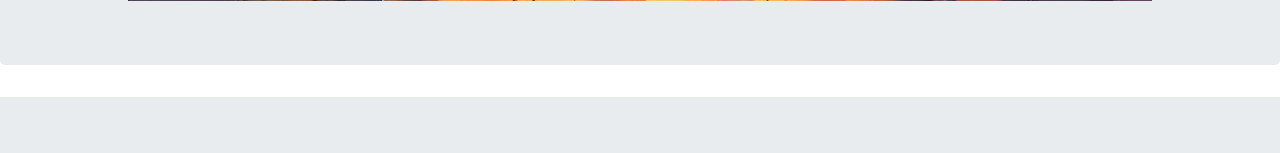
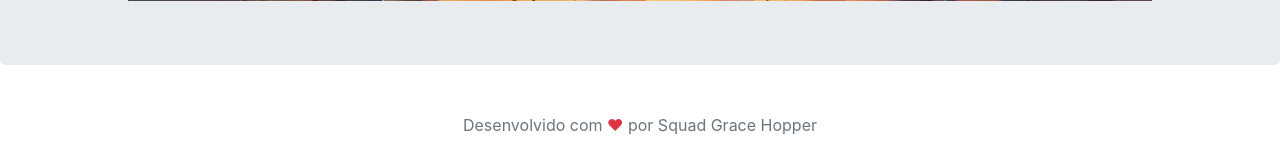
Before and after one commit to Dricalucia/desafioAPI-grace-hopper, a Flask app: page / in a window 1280 px wide. Shown: the part 1378-1531 px from the top of the page. Before the commit the page ends 1475 px from the top, so only its background shows below. Run offline with Flask 3, Linux system fonts and the light colour scheme; some libraries are stand-ins or nearby versions.

Commit message:
adicionando footer no index.html

```diff
--- a/templates/episode.html
+++ b/templates/episode.html
@@ -7,7 +7,7 @@
     <p><strong>Data lançamento:</strong> {{ episode.air_date }}</p>
     <p><strong>Código:</strong> {{ episode.episode }}</p>
 
-    <h2>Personagens neste episodio</h2>
+    <h2>Personagens neste episódio</h2>
     <ul>
       {% for character in characters %}
       <li>
--- a/templates/index.html
+++ b/templates/index.html
@@ -1,14 +1,24 @@
-{% extends "layout.html" %}
-
-{% block content %}
+{% extends "layout.html" %} {% block content %}
 <div class="jumbotron text-center">
   <!-- Título principal -->
   <h1 class="display-5">Bem-vindo à API de Rick e Morty</h1>
   <!-- Texto de introdução -->
-        <p class="lead">Explore personagens, locais e episódios do universo de Rick e Morty.</p>
-        <hr class="my-4">
+  <p class="lead">
+    Explore personagens, locais e episódios do universo de Rick e Morty.
+  </p>
+  <hr class="my-4" />
   <p>Escolha uma categoria no menu de navegação acima.</p>
   <!-- Imagem Rick e Morty -->
-        <img src="{{url_for('static', filename='Rick_e_Morty.jpg')}}" alt="Rick e Morty" class="img-fluid">
+  <img
+    src="{{url_for('static', filename='Rick_e_Morty.jpg')}}"
+    alt="Rick e Morty"
+    class="img-fluid"
+  />
 </div>
+<!-- Rodapé -->
+<footer class="bg-white text-secondary py-3">
+  <div class="container text-center">
+      <p class="mb-0">Desenvolvido com <span class="text-danger">&hearts;</span> por Squad Grace Hopper</p>
+  </div>
+</footer>
 {% endblock %}
--- a/templates/layout.html
+++ b/templates/layout.html
@@ -1,21 +1,33 @@
 <!DOCTYPE html>
 <html lang="pt-br">
   <head>
-  <meta charset="UTF-8">
-  <meta name="viewport" content="width=device-width, initial-scale=1.0">
+    <meta charset="UTF-8" />
+    <meta name="viewport" content="width=device-width, initial-scale=1.0" />
     <meta name="author" content="Squad Grace Hopper" />
     <meta
       name="description"
-    content="Esta API foi criada nas aulas da WoMakersCode"/>
-  <meta name="keywords" content="API,API do Rick and Morty,API pública,Python">
+      content="Esta API foi criada nas aulas da WoMakersCode"
+    />
+    <meta
+      name="keywords"
+      content="API,API do Rick and Morty,API pública,Python"
+    />
 
     <!-- Estilos personalizados -->
-  <link rel="stylesheet" type="text/css" href="{{ url_for('static', filename='styles.css') }}">
+    <link
+      rel="stylesheet"
+      type="text/css"
+      href="{{ url_for('static', filename='styles.css') }}"
+    />
     <!-- Bootstrap CSS -->
-  <link href="https://stackpath.bootstrapcdn.com/bootstrap/4.5.2/css/bootstrap.min.css" rel="stylesheet" integrity="sha384-JcKb8q3iqJ61gNV9KGb8thSsNjpSL0n8PARn9HuZOnIxN0hoP+VmmDGMN5t9UJ0Z" crossorigin="anonymous">
+    <link
+      href="https://stackpath.bootstrapcdn.com/bootstrap/4.5.2/css/bootstrap.min.css"
+      rel="stylesheet"
+      integrity="sha384-JcKb8q3iqJ61gNV9KGb8thSsNjpSL0n8PARn9HuZOnIxN0hoP+VmmDGMN5t9UJ0Z"
+      crossorigin="anonymous"
+    />
 
     <title>API Rick e Morty!</title>
-
   </head>
   <body>
     <!-- Cabeçalho -->
```
Also changed, not shown: README.md, templates/episodes.html (line endings or trailing spaces), 1 other file. Lines whose indentation alone changed are shown as unchanged.
